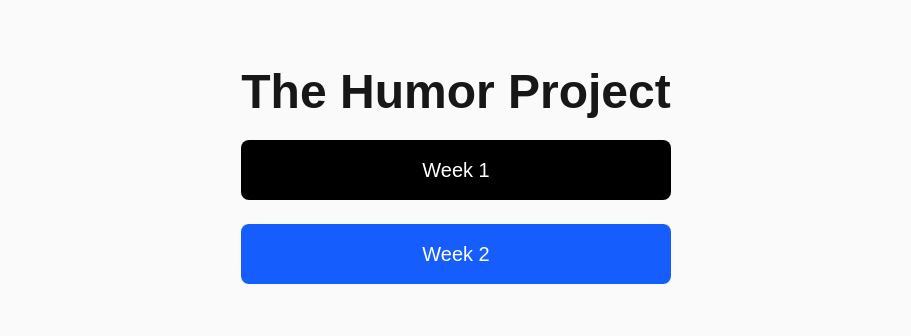
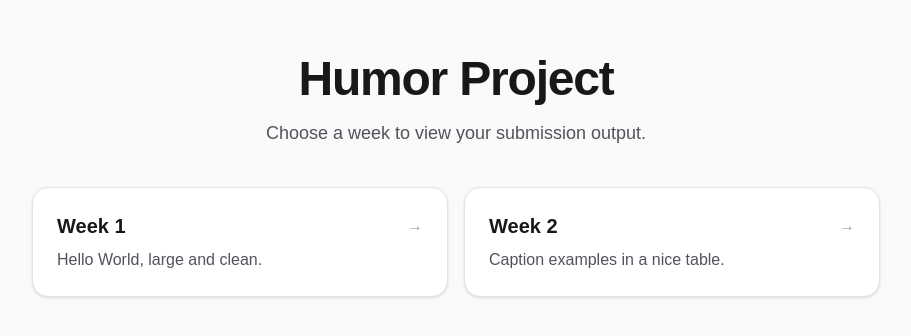
Before and after one commit to gevinabil/HumorProject, a Next.js app: page / in a window 1280 px wide. Shown: the part 224-560 px from the top of the page, without its empty margins (184-1095 px from the left). Built offline with nearby package versions, Linux system fonts and the light colour scheme.

Commit message:
Edited format

```diff
--- a/app/page.tsx
+++ b/app/page.tsx
@@ -2,23 +2,46 @@ import Link from "next/link";
 
 export default function Home() {
   return (
-    <main className="min-h-screen flex items-center justify-center bg-zinc-50">
-      <div className="flex flex-col gap-6 text-center">
-        <h1 className="text-5xl font-bold">The Humor Project</h1>
+    <main className="min-h-screen bg-zinc-50 text-zinc-900">
+      <div className="mx-auto flex min-h-screen max-w-4xl flex-col items-center justify-center px-6 py-16">
+        <h1 className="text-4xl font-semibold tracking-tight sm:text-5xl">
+          Humor Project
+        </h1>
+        <p className="mt-4 max-w-xl text-center text-lg text-zinc-600">
+          Choose a week to view your submission output.
+        </p>
 
+        <div className="mt-10 grid w-full gap-4 sm:grid-cols-2">
           <Link
             href="/week-1"
-          className="px-8 py-4 text-xl rounded-lg bg-black text-white hover:bg-zinc-800"
+            className="group rounded-2xl border border-zinc-200 bg-white p-6 shadow-sm transition hover:-translate-y-0.5 hover:shadow-md"
           >
-          Week 1
+            <div className="flex items-center justify-between">
+              <span className="text-xl font-semibold">Week 1</span>
+              <span className="text-zinc-400 transition group-hover:text-zinc-600">
+                →
+              </span>
+            </div>
+            <p className="mt-2 text-zinc-600">
+              Hello World, large and clean.
+            </p>
           </Link>
 
           <Link
             href="/week-2"
-          className="px-8 py-4 text-xl rounded-lg bg-blue-600 text-white hover:bg-blue-500"
+            className="group rounded-2xl border border-zinc-200 bg-white p-6 shadow-sm transition hover:-translate-y-0.5 hover:shadow-md"
           >
-          Week 2
+            <div className="flex items-center justify-between">
+              <span className="text-xl font-semibold">Week 2</span>
+              <span className="text-zinc-400 transition group-hover:text-zinc-600">
+                →
+              </span>
+            </div>
+            <p className="mt-2 text-zinc-600">
+              Caption examples in a nice table.
+            </p>
           </Link>
+        </div>
       </div>
     </main>
   );
--- a/app/week-1/page.tsx
+++ b/app/week-1/page.tsx
@@ -1,17 +1,11 @@
-import Link from "next/link";
-
-export default function Week1() {
+export default function Week1Page() {
   return (
-    <main className="min-h-screen bg-zinc-50 flex items-center justify-center p-6">
-      <div className="w-full max-w-2xl rounded-2xl bg-white shadow-sm border p-10 text-center">
-        <h1 className="text-6xl font-bold tracking-tight">Hello World</h1>
-        <p className="mt-4 text-zinc-600">Week 1</p>
-
-        <div className="mt-8">
-          <Link className="text-sm text-zinc-600 underline" href="/">
-            ← Back
-          </Link>
-        </div>
+    <main className="min-h-screen bg-zinc-50 text-zinc-900">
+      <div className="mx-auto flex min-h-screen max-w-4xl flex-col items-center justify-center px-6 py-16">
+        <h1 className="text-6xl font-semibold tracking-tight">Hello World</h1>
+        <p className="mt-4 text-zinc-600">
+          Week 1 output (simple, clean, deployable).
+        </p>
       </div>
     </main>
   );
--- a/app/week-2/page.tsx
+++ b/app/week-2/page.tsx
@@ -1,36 +1,87 @@
+import Link from "next/link";
 import { supabase } from "@/lib/supabase";
 
-export default async function Week2() {
+export const dynamic = "force-dynamic"; // avoid static caching issues on Vercel
+
+type CaptionExample = {
+  id: number;
+  image_description: string | null;
+  caption: string | null;
+  explanation: string | null;
+  priority: number | null;
+  created_datetime_utc: string | null;
+};
+
+export default async function Week2Page() {
   const { data, error } = await supabase
     .from("caption_examples")
-    .select("*");
-
-  if (error) {
-    return <p className="text-red-600">Error loading data</p>;
-  }
+    .select("id, image_description, caption, explanation, priority, created_datetime_utc")
+    .order("id", { ascending: true })
+    .limit(50);
 
   return (
-    <main className="p-10">
-      <h1 className="text-4xl font-bold mb-6">Caption Examples</h1>
+    <main className="min-h-screen bg-zinc-50 text-zinc-900 p-6">
+      <div className="mx-auto w-full max-w-6xl">
+        <div className="flex items-center justify-between">
+          <div>
+            <h1 className="text-3xl font-semibold tracking-tight">Caption Examples</h1>
+            <p className="mt-1 text-zinc-600">Week 2 (Supabase → Table)</p>
+          </div>
 
-      <table className="w-full border border-zinc-300">
-        <thead className="bg-zinc-200">
+          <Link href="/" className="text-sm text-zinc-600 underline hover:text-zinc-900">
+            ← Back
+          </Link>
+        </div>
+
+        <div className="mt-6 overflow-hidden rounded-2xl border border-zinc-200 bg-white shadow-sm">
+          {error ? (
+            <div className="p-6 text-red-700">
+              <div className="font-semibold">Error fetching data</div>
+              <div className="mt-2 text-sm">{error.message}</div>
+            </div>
+          ) : (
+            <div className="overflow-x-auto">
+              <table className="w-full text-left text-sm">
+                <thead className="bg-zinc-50 border-b border-zinc-200 text-zinc-700">
                   <tr>
-            <th className="border p-2">ID</th>
-            <th className="border p-2">Caption</th>
-            <th className="border p-2">Explanation</th>
+                    <th className="p-4 font-semibold">ID</th>
+                    <th className="p-4 font-semibold">Caption</th>
+                    <th className="p-4 font-semibold">Explanation</th>
+                    <th className="p-4 font-semibold">Image Description</th>
+                    <th className="p-4 font-semibold">Priority</th>
+                    <th className="p-4 font-semibold">Created</th>
                   </tr>
                 </thead>
+
                 <tbody>
-          {data.map((row) => (
-            <tr key={row.id}>
-              <td className="border p-2">{row.id}</td>
-              <td className="border p-2">{row.caption}</td>
-              <td className="border p-2">{row.explanation}</td>
+                  {(data as CaptionExample[] | null)?.map((row) => (
+                    <tr key={row.id} className="border-b border-zinc-100 last:border-b-0 hover:bg-zinc-50 align-top">
+                      <td className="p-4 text-zinc-700">{row.id}</td>
+                      <td className="p-4 font-medium">{row.caption ?? "—"}</td>
+                      <td className="p-4 text-zinc-700 max-w-xl">{row.explanation ?? "—"}</td>
+                      <td className="p-4 text-zinc-700 max-w-xl">{row.image_description ?? "—"}</td>
+                      <td className="p-4 text-zinc-700">{row.priority ?? "—"}</td>
+                      <td className="p-4 text-zinc-500">
+                        {row.created_datetime_utc
+                          ? new Date(row.created_datetime_utc).toLocaleString()
+                          : "—"}
+                      </td>
                     </tr>
                   ))}
+
+                  {(!data || data.length === 0) && (
+                    <tr>
+                      <td className="p-8 text-zinc-600" colSpan={6}>
+                        No rows found in caption_examples.
+                      </td>
+                    </tr>
+                  )}
                 </tbody>
               </table>
+            </div>
+          )}
+        </div>
+      </div>
     </main>
   );
 }
```
Lines whose indentation alone changed are shown as unchanged.
